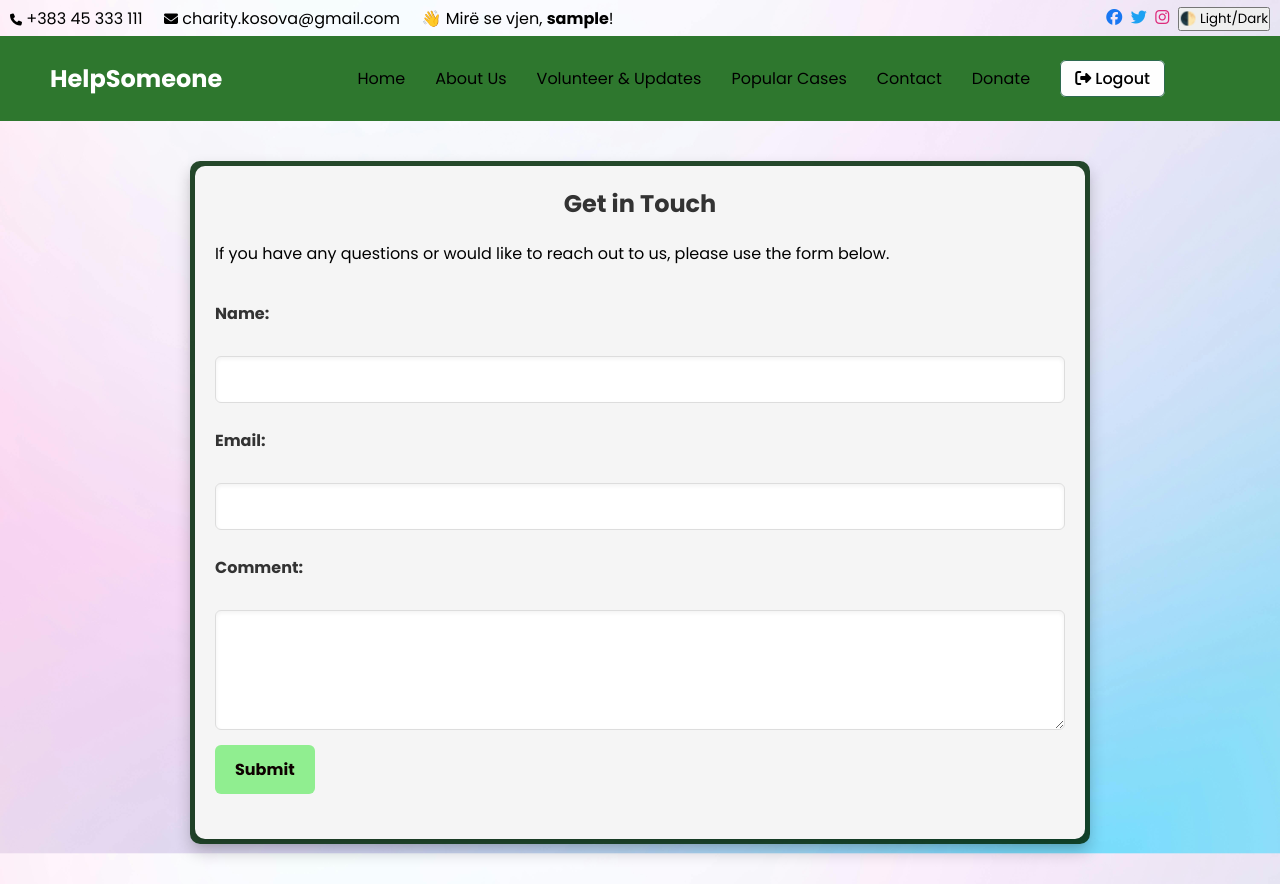
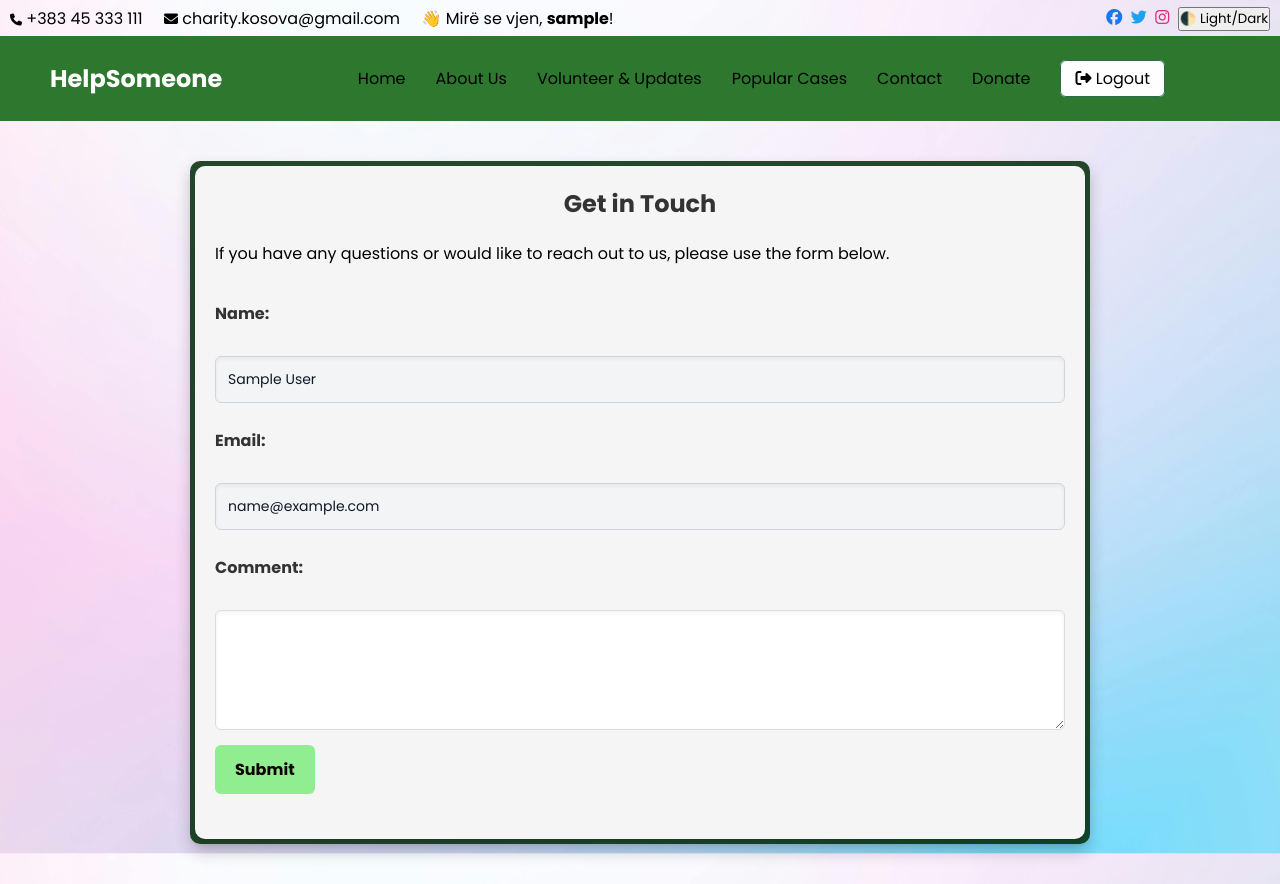
Before and after one commit to elejerlija/UEB25_Gr6, a PHP site: page /contact.php in a window 1280 px wide. Shown: the top 884 px of the page. Run offline with PHP 8.4, Linux system fonts and the light colour scheme; the visitor is signed in with stand-in values (Sample User, id 1).

Commit message:
Tabela per contact-us

```diff
--- a/contact.php
+++ b/contact.php
@@ -1,5 +1,7 @@
 <?php
 session_start();
+include 'includes/db_conn.php';
+
 
 if (!isset($_SESSION['username'])) {
     header("Location: signin.php?reason=protected");
@@ -11,32 +13,34 @@ include 'includes/footer.php';
 
 showHeader();
 
-$name = $email = $comment = '';
-$errors = ['name' => '', 'email' => '', 'comment' => ''];
+$comment = '';
+$errors = ['comment' => ''];
 $success = '';
+if (isset($_GET['success']) && $_GET['success'] == 1) {
+    $success = "Thank you for your comment!";
+}
+
 
 if ($_SERVER["REQUEST_METHOD"] === "POST" && isset($_POST['submit-general-comment'])) {
-    $name = trim($_POST['name']);
-    $email = trim($_POST['email']);
     $comment = trim($_POST['comment']);
-
-    if (!preg_match("/^[a-zA-Z ]{2,30}$/", $name)) {
-        $errors['name'] = "Name must contain only letters and be 2–30 characters long.";
-    }
-
-    if (!preg_match("/^[a-z0-9._%+-]+@[a-z0-9.-]+\.[a-z]{2,}$/i", $email)) {
-        $errors['email'] = "Email is not valid.";
-    }
 
     if (strlen($comment) < 5) {
         $errors['comment'] = "Comment must be at least 5 characters long.";
     }
 
     if (!array_filter($errors)) {
-        $success = "Thank you for your comment!";
-        // You can add code here to save comment to database or send email
-        $name = $email = $comment = '';
-    }
+    $userId = $_SESSION['id'];
+    $name = $_SESSION['name'];
+    $email = $_SESSION['email'];
+
+    $stmt = mysqli_prepare($conn, "INSERT INTO contact_messages (user_id, name, email, comment) VALUES (?, ?, ?, ?)");
+    mysqli_stmt_bind_param($stmt, "isss", $userId, $name, $email, $comment);
+    mysqli_stmt_execute($stmt);
+
+   header("Location: contact.php?success=1");
+exit();
+
+}
 }
 ?>
 
@@ -50,16 +54,16 @@ if ($_SERVER["REQUEST_METHOD"] === "POST" && isset($_POST['submit-general-commen
   <link rel="stylesheet" href="style/contact.css" />
   <script src="script.js" defer></script>
   <script src="https://code.jquery.com/jquery-3.6.0.min.js"></script>
-  <link
-    rel="stylesheet"
-    href="https://cdnjs.cloudflare.com/ajax/libs/font-awesome/6.7.2/css/all.min.css"
-  />
-  <link
-    href="https://fonts.googleapis.com/css2?family=Poppins:ital,wght@0,100;0,200;0,300;0,400;0,500;0,600;0,700;0,800;0,900;1,100;1,200;1,300;1,400;1,500;1,600;1,700;1,800;1,900&display=swap"
-    rel="stylesheet"
-  />
-
+  <link rel="stylesheet" href="https://cdnjs.cloudflare.com/ajax/libs/font-awesome/6.7.2/css/all.min.css" />
+  <link href="https://fonts.googleapis.com/css2?family=Poppins:wght@400;600;700&display=swap" rel="stylesheet" />
   <title>Contact</title>
+  <style>
+    input[readonly] {
+      background-color: #f3f4f6;
+      color: #111827;
+      border: 1px solid #d1d5db;
+    }
+  </style>
 </head>
 
 <body>
@@ -70,12 +74,10 @@ if ($_SERVER["REQUEST_METHOD"] === "POST" && isset($_POST['submit-general-commen
       <br />
       <form method="POST" action="" id="contactForm">
         <label for="name">Name:</label><br />
-        <input type="text" name="name" id="name" value="<?= htmlspecialchars($name) ?>" /><br />
-        <?php if ($errors['name']) echo "<p class='error'>{$errors['name']}</p>"; ?>
+        <input type="text" name="name" value="<?= $_SESSION['name'] ?? '' ?>" readonly>
 
         <label for="email">Email:</label><br />
-        <input type="text" name="email" id="email" value="<?= htmlspecialchars($email) ?>" /><br />
-        <?php if ($errors['email']) echo "<p class='error'>{$errors['email']}</p>"; ?>
+        <input type="email" name="email" value="<?= $_SESSION['email'] ?? '' ?>" readonly>
 
         <label for="comment">Comment:</label><br />
         <textarea name="comment" id="comment"><?= htmlspecialchars($comment) ?></textarea><br />
@@ -83,6 +85,7 @@ if ($_SERVER["REQUEST_METHOD"] === "POST" && isset($_POST['submit-general-commen
 
         <button type="submit" name="submit-general-comment">Submit</button><br /><br />
         <?php if ($success) echo "<p class='success'>{$success}</p>"; ?>
+
       </form>
     </section>
   </main>
@@ -91,40 +94,5 @@ if ($_SERVER["REQUEST_METHOD"] === "POST" && isset($_POST['submit-general-commen
 
   <audio id="click-sound" src="audio/click_sound.mp3" preload="auto"></audio>
 
-  <script src="https://code.jquery.com/jquery-3.6.0.min.js"></script>
-  <script>
-    $(document).ready(function () {
-      $("#contactForm").submit(function (e) {
-        e.preventDefault();
-
-        $(".error").remove(); // Clear previous errors
-
-        let name = $("#name").val().trim();
-        let email = $("#email").val().trim();
-        let comment = $("#comment").val().trim();
-        let valid = true;
-
-        if (!/^[a-zA-Z ]{2,30}$/.test(name)) {
-          $("#name").after("<p class='error'>Name must be 2–30 letters.</p>");
-          valid = false;
-        }
-
-        if (!/^[a-z0-9._%+-]+@[a-z0-9.-]+\.[a-z]{2,}$/i.test(email)) {
-          $("#email").after("<p class='error'>Invalid email format.</p>");
-          valid = false;
-        }
-
-        if (comment.length < 5) {
-          $("#comment").after("<p class='error'>Comment too short.</p>");
-          valid = false;
-        }
-
-        if (valid) {
-          // Optionally, you can submit form via AJAX here or just submit normally
-          this.submit();
-        }
-      });
-    });
-  </script>
 </body>
 </html>
```
